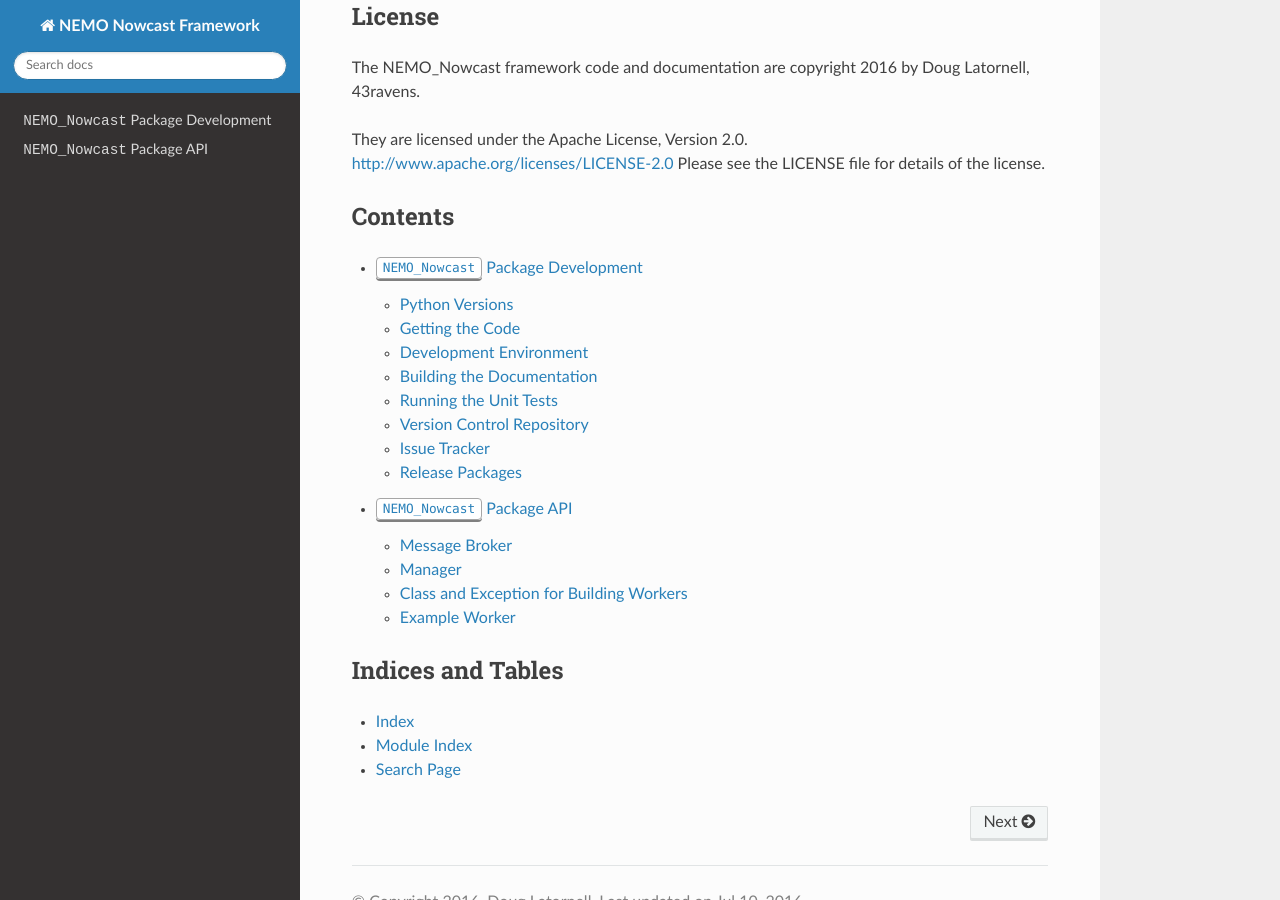
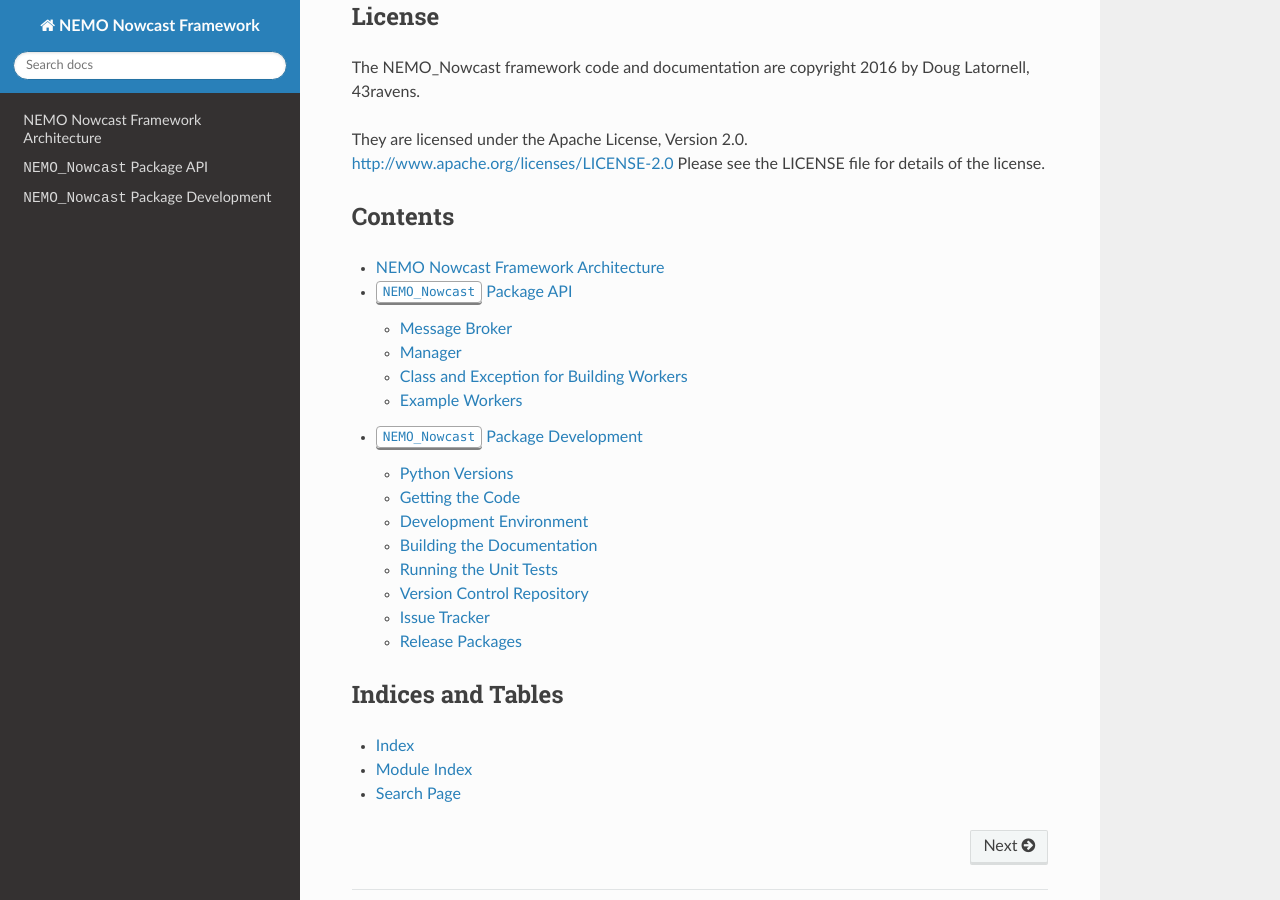
Before and after one commit to 43ravens/NEMO_Nowcast, a Sphinx documentation site: the page built from docs/index.rst, in a window 1280 px wide and 900 px high, scrolled down 757 px. Built offline with Sphinx 7.4.7 and the Read the Docs theme 2.0.0, drawn with Linux system fonts in a browser that asks for light colours; the version number could not be read and is left out.

Commit message:
Add introductory description of framework architecture to docs.

```diff
--- a/docs/api.rst
+++ b/docs/api.rst
@@ -26,8 +26,10 @@
     :special-members: __init__
 
 
-Example Worker
-==============
+.. _ExampleWorkers:
+
+Example Workers
+===============
 
 .. automodule:: nemo_nowcast.workers.example
     :members:
--- a/docs/index.rst
+++ b/docs/index.rst
@@ -24,8 +24,9 @@
 .. toctree::
    :maxdepth: 2
 
+   architecture/index
+   api
    development
-   api
 
 
 Indices and Tables
```
Also changed, not shown: docs/architecture/index.rst (added, +54 -0 lines).
